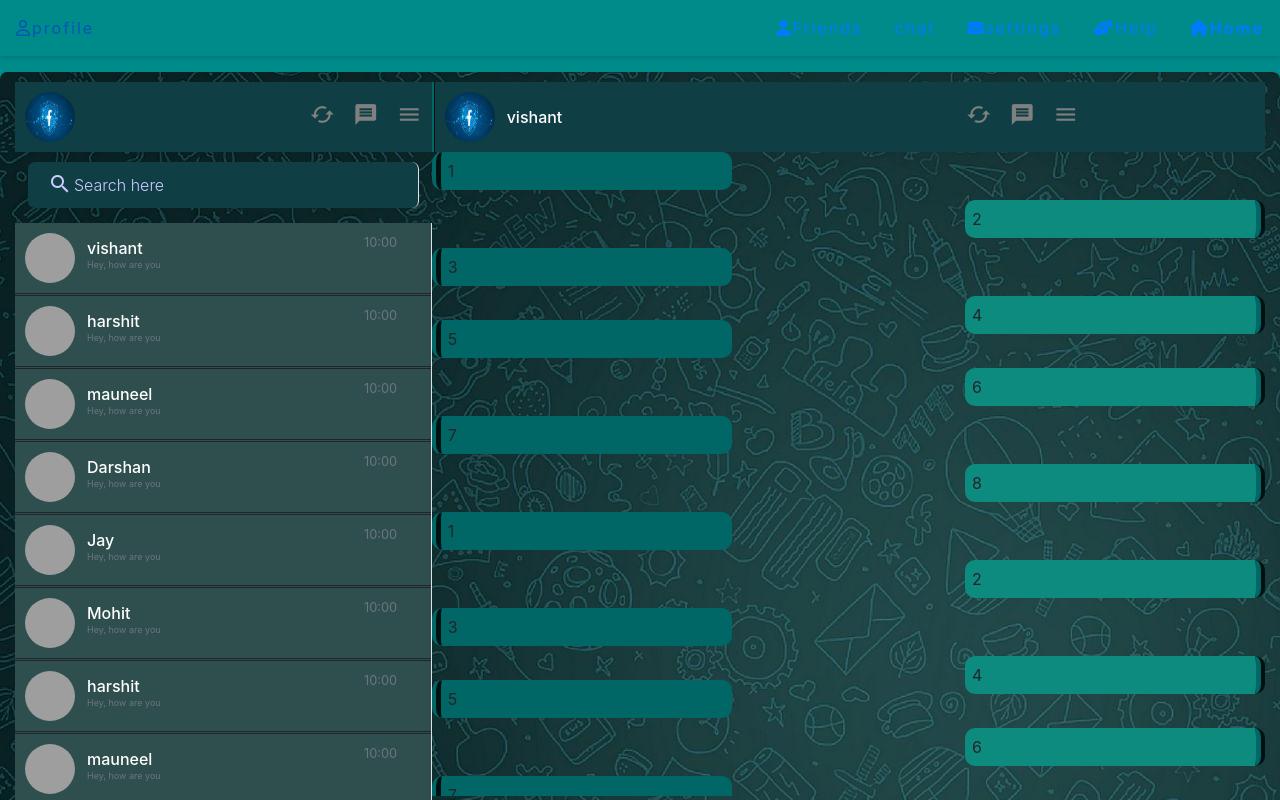
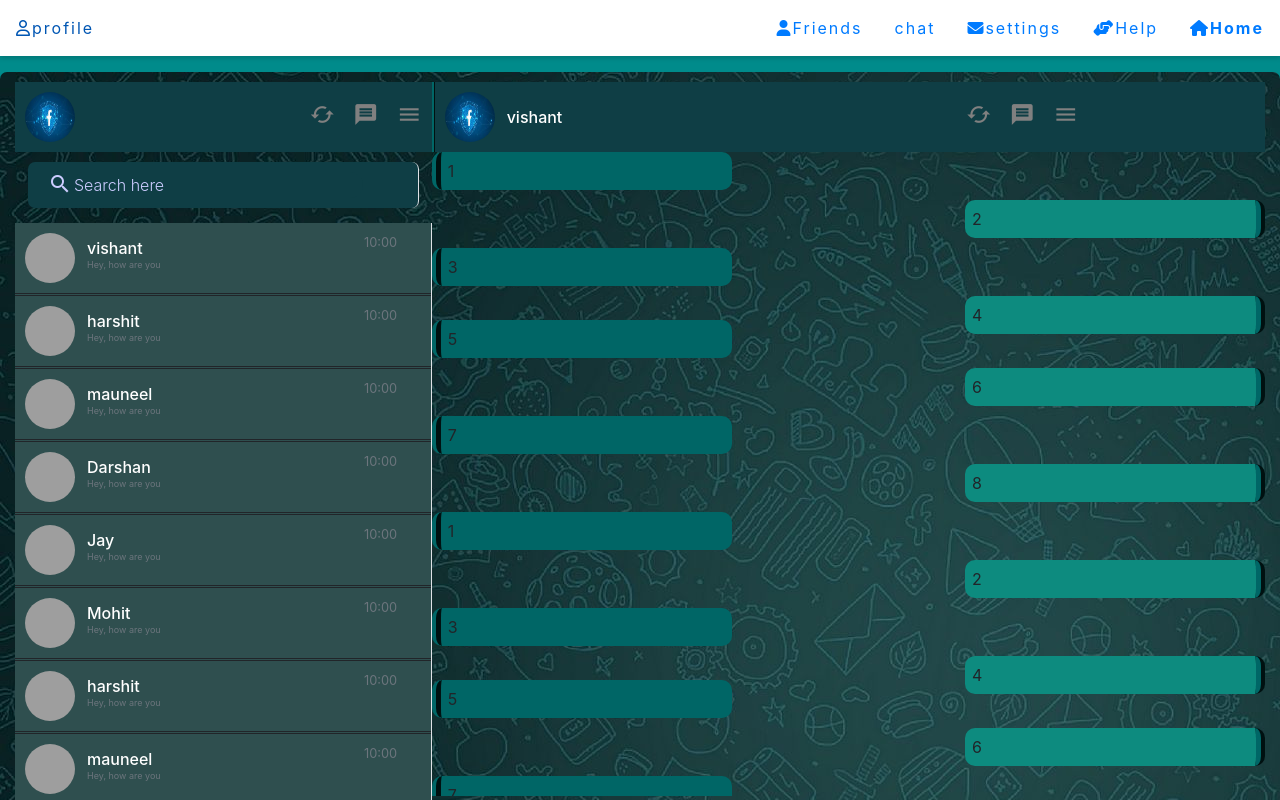
Before and after one commit to aero-016/Online-Messaging-System_html, a plain HTML site: page chat.html in a window 1280 px wide. Drawn offline with nearby package versions, Linux system fonts and the light colour scheme; grey boxes are pictures that could not be loaded.

Commit message:
Update chat.html

```diff
--- a/chat.html
+++ b/chat.html
@@ -40,7 +40,8 @@ $('.friend-drawer--onhover').click(function(){
     </head>
     <body  >
         <div class="top">
-            <div class="bar" >
+            <div class="bar" style="color:#000!important;
+     background-color:#fff!important" >
 
                 <a href="profile.html" style="text-decoration:none" class="bar-item button wide"><i class="fa fa-user-o"></i>profile</a>
 
```
